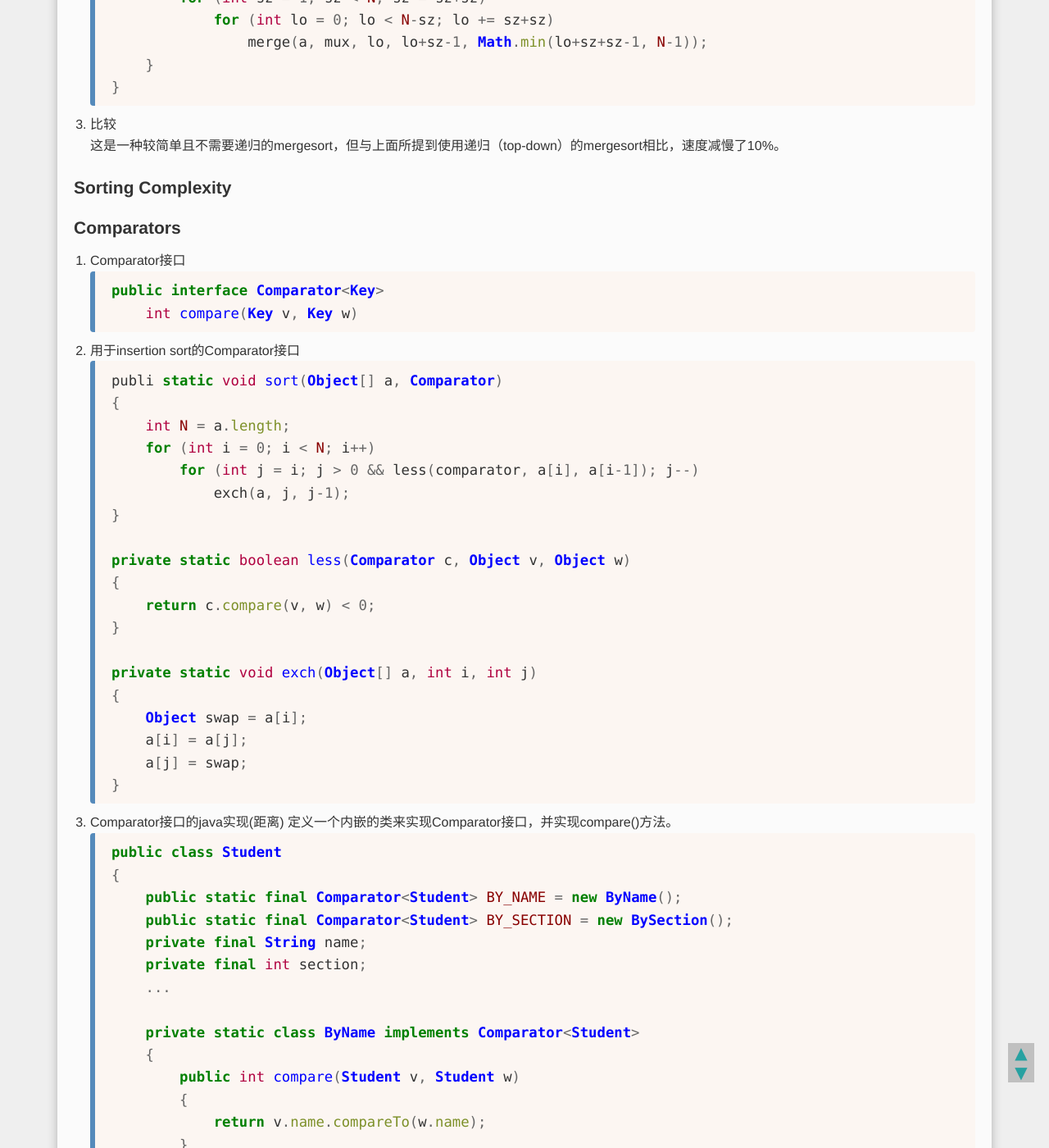
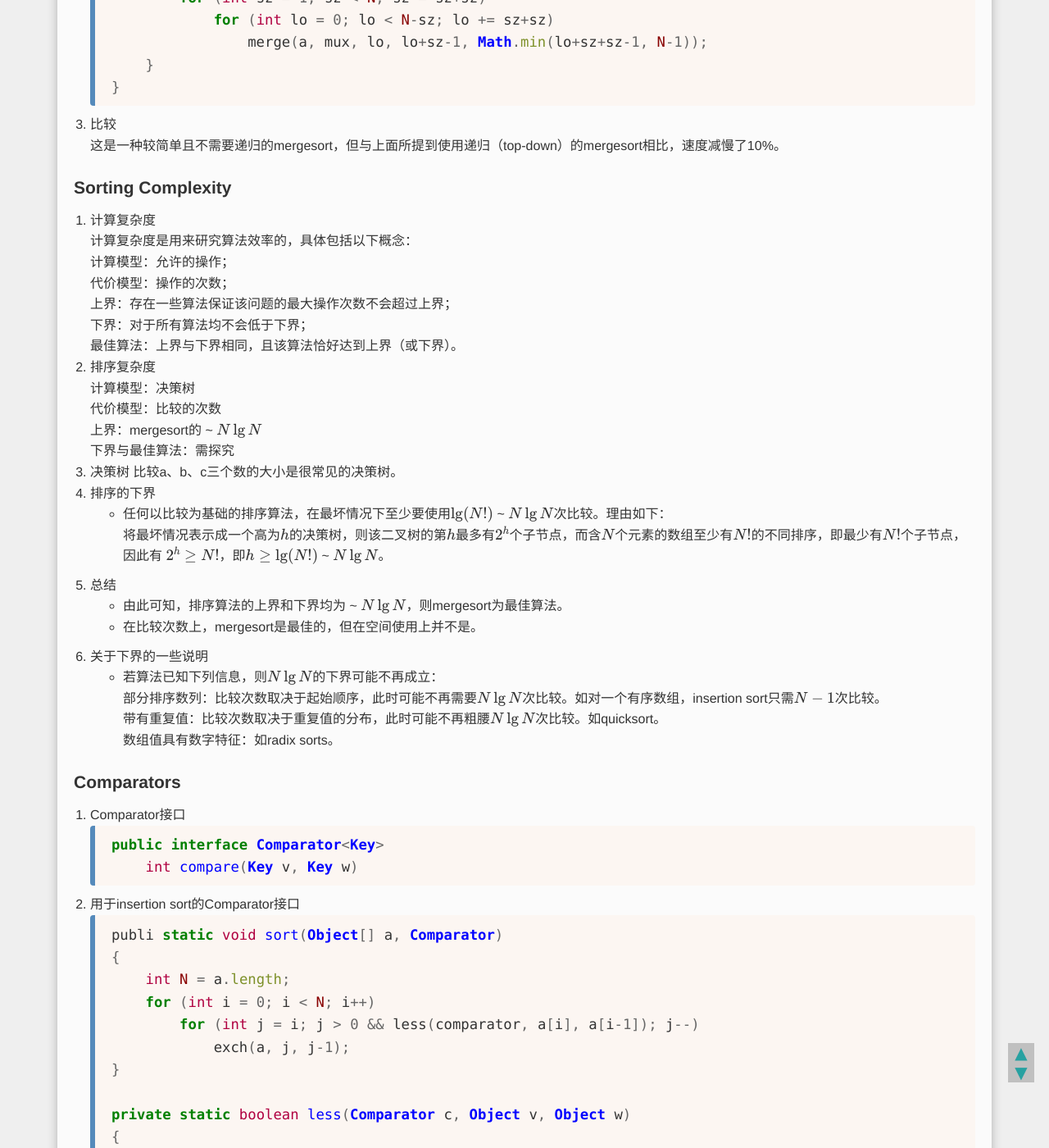
Before and after one commit to YurieSun/YurieSun.github.io, a Jekyll site: the page built from _posts/2019-04-17-learning-algorithm-mergesort.md, in a window 1280 px wide and 1400 px high, scrolled down 4081 px. Shown: the whole window at 82% size. Built offline with Jekyll 4.4.1, drawn with Linux system fonts in a browser that asks for light colours; formulas are drawn with MathJax 3; some of the changed text lies outside the part shown.

Commit message:
submit algorithm notes of sorting complexity in mergesort

````diff
--- a/_posts/2019-04-17-learning-algorithm-mergesort.md
+++ b/_posts/2019-04-17-learning-algorithm-mergesort.md
@@ -74,12 +74,12 @@ tag: [algorithm]
     * 对于有$N$个元素的数组，mergesort最多有$N\lg N$次比较和$6N\lg N$次数组访问。
     * 比较次数$C(N)$和数组访问次数$A(N)$分别满足：
     $\begin{cases}
-    C(N)\le C([\frac{N}{2}])+C([\frac{N}{2}])+N, & N>1 \\
-    C(N)=0, & N=1
+    C(N)\le C([\frac{N}{2}])+C([\frac{N}{2}])+N & N>1 \\
+    C(N)=0 & N=1
     \end{cases}$
     $\begin{cases}
-    A(N)\le A([\frac{N}{2}])+A([\frac{N}{2}])+6N, &N>1 \\
-    A(N)=0, & N=1
+    A(N)\le A([\frac{N}{2}])+A([\frac{N}{2}])+6N &N>1 \\
+    A(N)=0 & N=1
     \end{cases}$
 7. 内存分析
     * mergesort所使用额外的空间与$N$成正比，因为在最后一次归并时，所用到的辅助数组aux[]的长度为$N$。
@@ -127,7 +127,6 @@ tag: [algorithm]
         }
     }
     ```
-
     ```java
     private static void sort(Comparable[] a, Comparable[] aux, int lo, int hi)
     {
@@ -163,7 +162,31 @@ tag: [algorithm]
     这是一种较简单且不需要递归的mergesort，但与上面所提到使用递归（top-down）的mergesort相比，速度减慢了10%。
 
 ### Sorting Complexity
-
+1. 计算复杂度
+    计算复杂度是用来研究算法效率的，具体包括以下概念：
+    计算模型：允许的操作；
+    代价模型：操作的次数；
+    上界：存在一些算法保证该问题的最大操作次数不会超过上界；
+    下界：对于所有算法均不会低于下界；
+    最佳算法：上界与下界相同，且该算法恰好达到上界（或下界）。
+2. 排序复杂度
+    计算模型：决策树
+    代价模型：比较的次数
+    上界：mergesort的 ~ $N\lg N$
+    下界与最佳算法：需探究
+3. 决策树
+    比较a、b、c三个数的大小是很常见的决策树。
+4. 排序的下界
+    * 任何以比较为基础的排序算法，在最坏情况下至少要使用$\lg (N!)$ ~ $N\lg N$次比较。理由如下：
+    将最坏情况表示成一个高为$h$的决策树，则该二叉树的第$h$最多有$2^h$个子节点，而含$N$个元素的数组至少有$N!$的不同排序，即最少有$N!$个子节点，因此有 $2^h\ge N!$，即$h\ge\lg (N!)$ ~ $N\lg N$。
+5. 总结
+    * 由此可知，排序算法的上界和下界均为 ~ $N\lg N$，则mergesort为最佳算法。
+    * 在比较次数上，mergesort是最佳的，但在空间使用上并不是。
+6. 关于下界的一些说明
+    * 若算法已知下列信息，则$N\lg N$的下界可能不再成立：
+    部分排序数列：比较次数取决于起始顺序，此时可能不再需要$N\lg N$次比较。如对一个有序数组，insertion sort只需$N-1$次比较。
+    带有重复值：比较次数取决于重复值的分布，此时可能不再粗腰$N\lg N$次比较。如quicksort。
+    数组值具有数字特征：如radix sorts。
 
 ### Comparators
 1. Comparator接口
````
